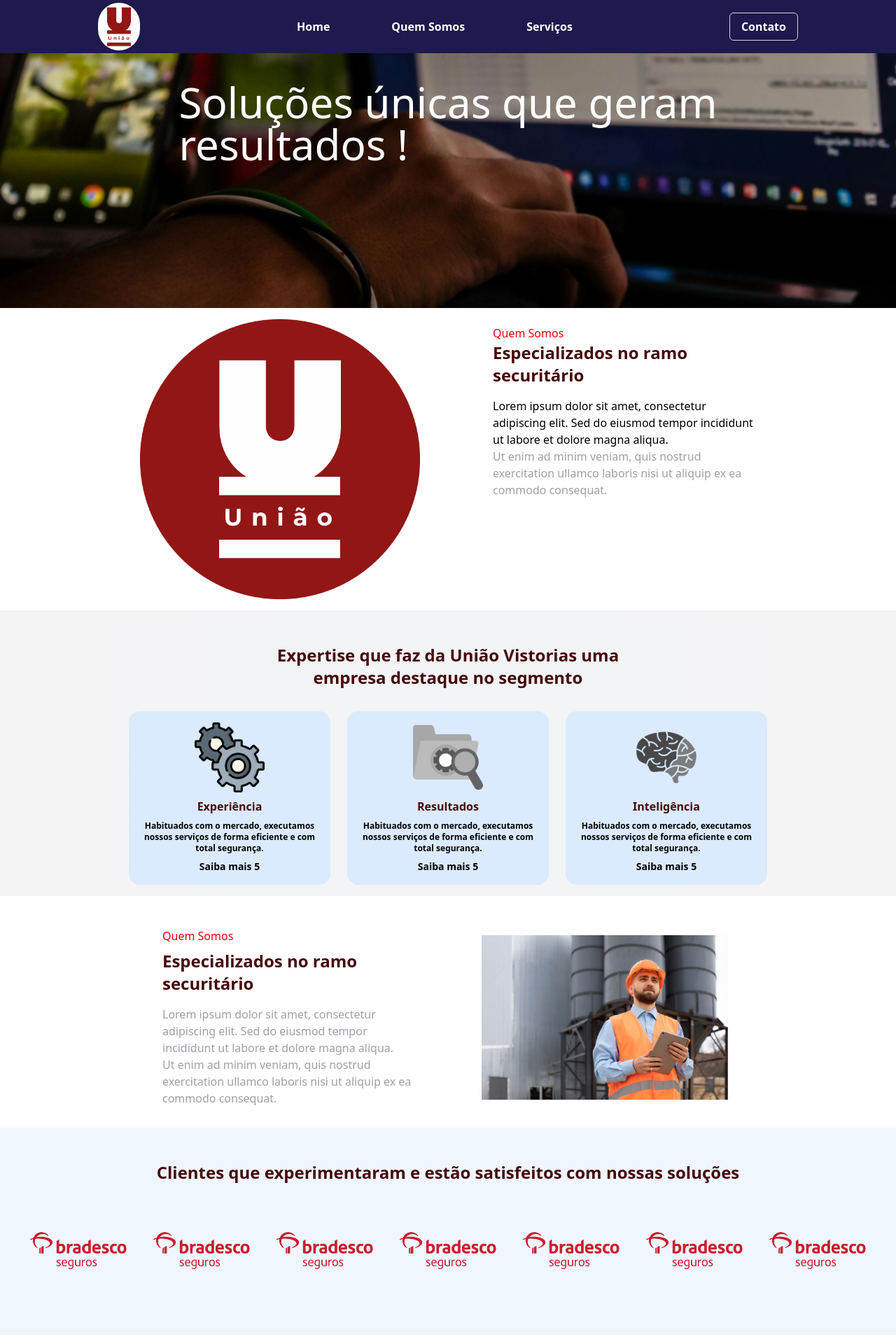
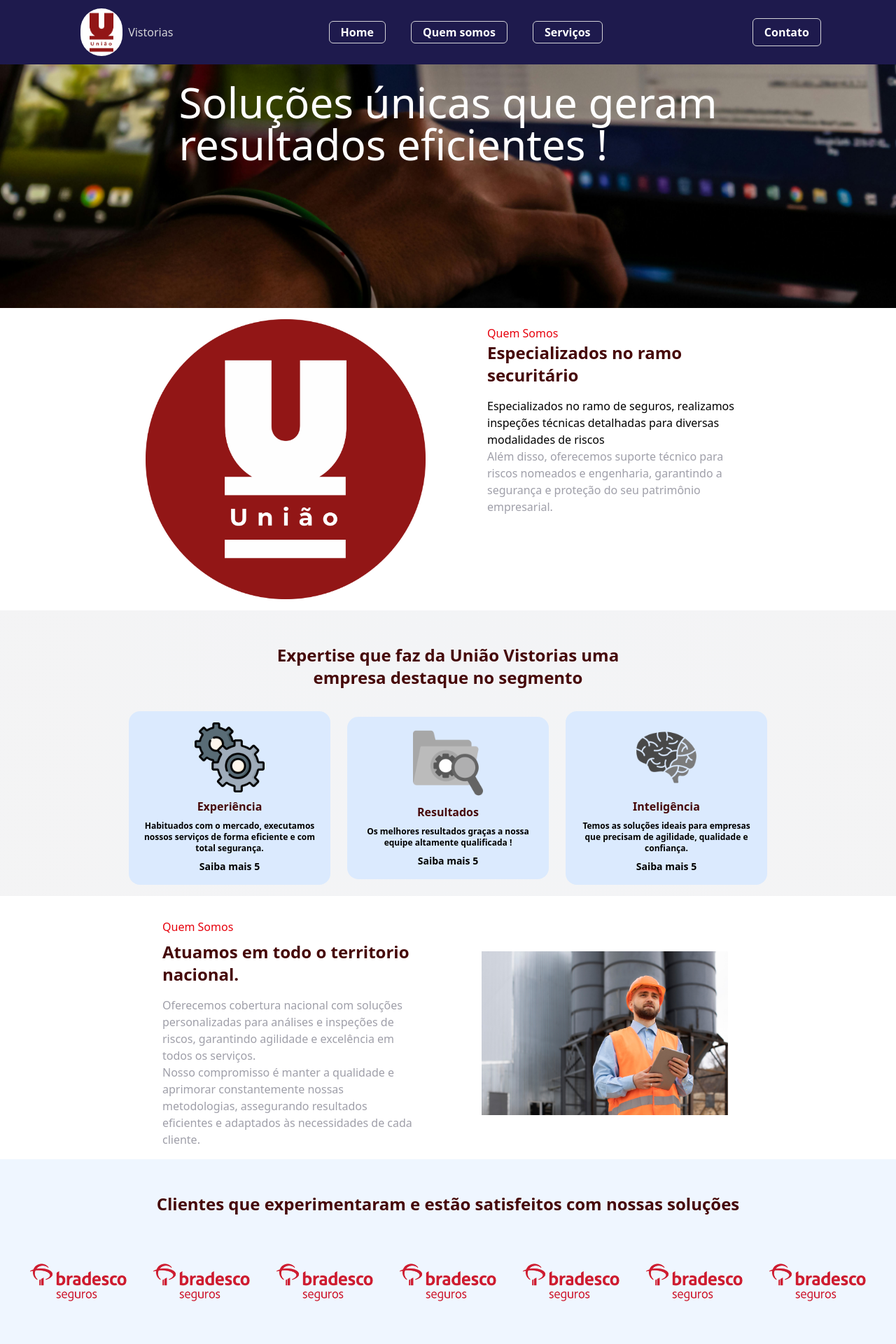
Before and after one commit to MichaelMoranis/uniao-vistorias, a Next.js app: page / in a window 1280 px wide. Shown: the top 1920 px of the page at 70% size. Built offline with nearby package versions, Linux system fonts and the light colour scheme.

Commit message:
refactor(css): organizr styles and responsive design for components  and renames files and folders

```diff
--- a/src/app/page.tsx
+++ b/src/app/page.tsx
@@ -1,6 +1,6 @@
 import { Banner } from "@/components/banner";
 import BannerScroll from "@/components/bannerScroll";
-import { ExpertSection } from "@/components/expertSection";
+import { SectionCards } from "@/components/sectionCards";
 import ImageTextSection from "@/components/imageTextSection";
 import Section2 from "@/components/section-02";
 import SectionTech from "@/components/sectionTech";
@@ -10,7 +10,7 @@ export default function Home() {
     <div className="w-full">
       <Banner />
       <ImageTextSection />
-      <ExpertSection />
+      <SectionCards />
       <Section2 />
       <BannerScroll />
       <SectionTech />
--- a/src/components/banner/index.tsx
+++ b/src/components/banner/index.tsx
@@ -10,7 +10,7 @@ export function Banner() {
       <div className="absolute w-full top-1/3 left-1/2 transform -translate-x-1/2 -translate-y-1/2 text-white z-10 px-4">
         <div className="flex flex-col justify-start items-center">
           <h1 className="text-4xl md:text-6xl mb-4">
-            Soluções únicas que geram <br /> resultados !
+            Soluções únicas que geram <br /> resultados eficientes !
           </h1>
         </div>
       </div>
--- a/src/components/header/index.tsx
+++ b/src/components/header/index.tsx
@@ -1,4 +1,4 @@
-'use client'
+"use client";
 
 import Image from "next/image";
 import { useState } from "react"; // Adicionado para controlar a visibilidade do menu
@@ -12,9 +12,9 @@ export function Header() {
 
   return (
     <header className="flex justify-center items-center w-full max-w-screen mx-auto p-1 bg-indigo-950 bg-opacity-90 text-zinc-300 fixed z-50">
-      <div className="flex gap-10 justify-between md:justify-around px-4 items-center max-w-[1200px] w-full">
+      <div className="flex gap-10 justify-between md:justify-around px-4 items-center w-full">
         {/* Logo */}
-        <div className="logo">
+        <div className="flex items-center gap-2 p-2 logo hover:cursor-pointer">
           <Image
             src="/logo.jpg"
             width={60}
@@ -22,23 +22,33 @@ export function Header() {
             alt="Picture of the author"
             className="rounded-full"
           />
+          Vistorias
         </div>
 
         {/* Navbar (oculto em telas menores que 768px) */}
         <nav className="hidden md:flex">
-          <ul className="flex gap-4 space-x-10">
+          <ul className="flex gap-1 space-x-5 md:space-x-8">
             <li>
-              <a href="#" className="bg-indigo-950  text-white font-bold px-4 py-2 rounded-md border-zinc-300 border-2 hover:bg-red-800 border-none hover:text-zinc-50">
+              <a
+                href="#"
+                className="bg-indigo-950  text-white font-bold px-4 py-1 rounded-md border-zinc-300 border-1 hover:bg-red-800 hover:border-none hover:text-zinc-50"
+              >
                 Home
               </a>
             </li>
             <li>
-              <a href="#" className="bg-indigo-950  text-white font-bold px-4 py-2 rounded-md border-zinc-300 border-2 hover:bg-red-800 border-none hover:text-zinc-50">
-                Quem Somos
+              <a
+                href="#"
+                className="bg-indigo-950  text-white font-bold px-4 py-1 rounded-md border-zinc-300 border-1 hover:bg-red-800 hover:border-none hover:text-zinc-50"
+              >
+                Quem somos
               </a>
             </li>
             <li>
-              <a href="#" className="bg-indigo-950  text-white font-bold px-4 py-2 rounded-md border-zinc-300 border-2 hover:bg-red-800 border-none hover:text-zinc-50">
+              <a
+                href="#"
+                className="bg-indigo-950  text-white font-bold px-4 py-1 rounded-md border-zinc-300 border-1 hover:bg-red-800 hover:border-none hover:text-zinc-50"
+              >
                 Serviços
               </a>
             </li>
@@ -46,7 +56,10 @@ export function Header() {
         </nav>
 
         {/* Menu Hambúrguer (visível apenas em telas menores que 768px) */}
-        <div className="md:hidden hamburger-menu space-y-1.5 cursor-pointer" onClick={toggleMenu}>
+        <div
+          className="md:hidden hamburger-menu space-y-1.5 cursor-pointer"
+          onClick={toggleMenu}
+        >
           <div className="w-6 h-0.5 bg-zinc-200"></div>
           <div className="w-6 h-0.5 bg-zinc-200"></div>
           <div className="w-6 h-0.5 bg-zinc-200"></div>
@@ -56,17 +69,20 @@ export function Header() {
         {isMenuOpen && (
           <div className="md:hidden absolute top-16 left-0 w-full bg-indigo-950 p-4">
             <ul className="flex flex-col gap-4">
-              <li>
-                <a href="#" className="text-white font-bold px-4 py-2 rounded-md border-zinc-300 border-2 hover:bg-red-600">
+              <li className="rounded-md border-zinc-300 border-2">
+                <a
+                  href="#"
+                  className="text-white font-bold px-4 py-2 rounded-md border-zinc-300 border-1 hover:bg-red-600"
+                >
                   Home
                 </a>
               </li>
-              <li>
+              <li className="border-zinc-300 border-1">
                 <a href="#" className="text-gray-200 hover:text-red-600">
                   Quem Somos
                 </a>
               </li>
-              <li>
+              <li className="border-zinc-300 border-1">
                 <a href="#" className="text-gray-200 hover:text-red-600">
                   Serviços
                 </a>
--- a/src/components/imageTextSection/index.tsx
+++ b/src/components/imageTextSection/index.tsx
@@ -9,19 +9,22 @@ const ImageTextSection = () => {
           src="/uniao-circulo.png"
           alt="banner"
           width={400}
-          height={400}// Garante que a imagem cubra o contêiner sem distorcer
+          height={400} // Garante que a imagem cubra o contêiner sem distorcer
         />
       </div>
-      <div className="flex flex-col w-full md:w-96 p-2 ml-4">
+      <div className="flex flex-col w-full md:w-96 p-2">
         <p className="text-red-600">Quem Somos</p>
-        <h2 className="text-2xl font-bold mb-4 md:text-left text-red-950">Especializados no ramo securitário </h2>
+        <h2 className="text-2xl font-bold mb-4 md:text-left text-red-950">
+          Especializados no ramo securitário{" "}
+        </h2>
         <p className="flex flex-col w-full md:w-96 md:text-left">
-          Lorem ipsum dolor sit amet, consectetur adipiscing elit. Sed do
-          eiusmod tempor incididunt ut labore et dolore magna aliqua.
+          Especializados no ramo de seguros, realizamos inspeções técnicas
+          detalhadas para diversas modalidades de riscos
         </p>
         <p className=" w-full m-auto md:m-0 md:text-left text-zinc-400">
-          Ut enim ad minim veniam, quis nostrud exercitation ullamco laboris
-          nisi ut aliquip ex ea commodo consequat.
+          Além disso, oferecemos suporte técnico para riscos nomeados e
+          engenharia, garantindo a segurança e proteção do seu patrimônio
+          empresarial.
         </p>
       </div>
     </section>
--- a/src/components/section-02/index.tsx
+++ b/src/components/section-02/index.tsx
@@ -2,7 +2,6 @@ import React from "react";
 import Image from "next/image";
 
 const Section2 = () => {
-
   return (
     <section className="flex w-full flex-col md:flex-row-reverse p-2 justify-center items-center gap-8">
       <div className="w-96 m-4 p-4 hidden md:flex">
@@ -12,24 +11,27 @@ const Section2 = () => {
           layout="responsive" // Faz a imagem ser responsiva
           objectFit="cover"
           width={400}
-            height={400}// Garante que a imagem cubra o contêiner sem distorcer
+          height={400} // Garante que a imagem cubra o contêiner sem distorcer
         />
       </div>
       <div className="flex flex-col p-2 mx-4 w-full md:w-96">
         <p className="text-red-600 mb-2">Quem Somos</p>
-          <h2 className="text-2xl font-bold mb-4 text-red-950">Especializados no ramo securitário </h2>
+        <h2 className="text-2xl font-bold mb-4 text-red-950">
+          Atuamos em todo o territorio nacional.{" "}
+        </h2>
         <p className=" text-zinc-400">
-            Lorem ipsum dolor sit amet, consectetur adipiscing elit. Sed do
-            eiusmod tempor incididunt ut labore et dolore magna aliqua.
+          Oferecemos cobertura nacional com soluções personalizadas para
+          análises e inspeções de riscos, garantindo agilidade e excelência em
+          todos os serviços.
         </p>
         <p className="w-full m-auto md:m-0 md:text-left text-zinc-400">
-            Ut enim ad minim veniam, quis nostrud exercitation ullamco laboris
-            nisi ut aliquip ex ea commodo consequat.
+          Nosso compromisso é manter a qualidade e aprimorar constantemente
+          nossas metodologias, assegurando resultados eficientes e adaptados às
+          necessidades de cada cliente.
         </p>
       </div>
     </section>
   );
-
-}
+};
 
 export default Section2;
--- a/src/components/expertSection/index.tsx
+++ b/src/components/sectionCards/index.tsx
@@ -1,6 +1,6 @@
 import Image from "next/image";
 
-export function ExpertSection() {
+export function SectionCards() {
   return (
     <section className="flex justify-center items-center p-2 md:flex-row mb-4 bg-gradient-to-l from-zinc-100 via-gray-100 to-zinc-100">
       <div className="flex flex-col w-full justify-center items-center p-2 text-center md:justify-end mb-8 md:mb-0">
@@ -33,8 +33,7 @@ export function ExpertSection() {
             />
             <p className="text-red-950 font-bold">Resultados</p>
             <p className="text-xs font-bold">
-              Habituados com o mercado, executamos nossos serviços de forma
-              eficiente e com total segurança.
+            Os melhores resultados graças a nossa equipe altamente qualificada !
             </p>
             <span className="text-sm font-bold hover:p-1 hover:bg-red-800 hover:text-zinc-100 hover:border-none hover:rounded-md">
               Saiba mais 5
@@ -49,8 +48,7 @@ export function ExpertSection() {
             />
             <p className="text-red-950 font-bold">Inteligência</p>
             <p className="text-xs font-bold">
-              Habituados com o mercado, executamos nossos serviços de forma
-              eficiente e com total segurança.
+            Temos as soluções ideais para empresas que precisam de agilidade, qualidade e confiança.
             </p>
             <span className="text-sm font-bold hover:p-1 hover:bg-red-800 hover:text-zinc-100 hover:border-none hover:rounded-md">
               Saiba mais 5
--- a/src/components/sectionTech/index.tsx
+++ b/src/components/sectionTech/index.tsx
@@ -2,8 +2,9 @@ import Image from "next/image";
 
 export default function SectionTech() {
   return (
-    <section className="flex w-full flex-col md:flex-row p-2 justify-center items-center gap-3">
-      <div className="w-96 m-4 p-4 md:flex">
+    <section className="flex w-full justify-center">
+      <div className="flex flex-col md:flex-row justify-between gap-10">
+        <div className="flex justify-center w-full md:w-96">
           <Image
             src="/mapa-uniao.png"
             alt="banner"
@@ -18,34 +19,49 @@ export default function SectionTech() {
               Realizamos atendimento para todo o país !!{" "}
             </h2>
             <p className="md:text-left mb-4 text-zinc-400">
-            Além de profissionais qualificados, qualidade no atendimento,
-            transparência e comprometimento, acreditamos que a tecnologia faz
+              Acreditamos que a tecnologia faz
               toda a diferença para uma análise ágil, detalhada e eficiente. Por
-            isso, investimos em tudo aquilo que pode maximizar a satisfação dos
-            nossos clientes.
+              isso, investimos em tudo aquilo que pode maximizar a satisfação
+              dos nossos clientes.
             </p>
           </div>
           <ul className="flex flex-col text-center gap-2 md:text-left text-zinc-400">
             <li className="flex items-center gap-2 text-sm">
               <span>
-              <Image width={20} height={20} src="/double-check.png" alt="check" />
+                <Image
+                  width={20}
+                  height={20}
+                  src="/double-check.png"
+                  alt="check"
+                />
               </span>
               Inspeções inteligentes e dinâmicas
             </li>
             <li className="flex items-center gap-2 text-sm">
               <span>
-              <Image width={20} height={20} src="/double-check.png" alt="check" />
+                <Image
+                  width={20}
+                  height={20}
+                  src="/double-check.png"
+                  alt="check"
+                />
               </span>
               Desdobramento técnico concreto
             </li>
             <li className="flex items-center gap-2 text-sm">
               <span>
-              <Image width={20} height={20} src="/double-check.png" alt="check" />
+                <Image
+                  width={20}
+                  height={20}
+                  src="/double-check.png"
+                  alt="check"
+                />
               </span>
               Diligência na comunicação e envio
             </li>
           </ul>
         </div>
+      </div>
     </section>
   );
 }
```
Lines whose indentation alone changed are shown as unchanged.
